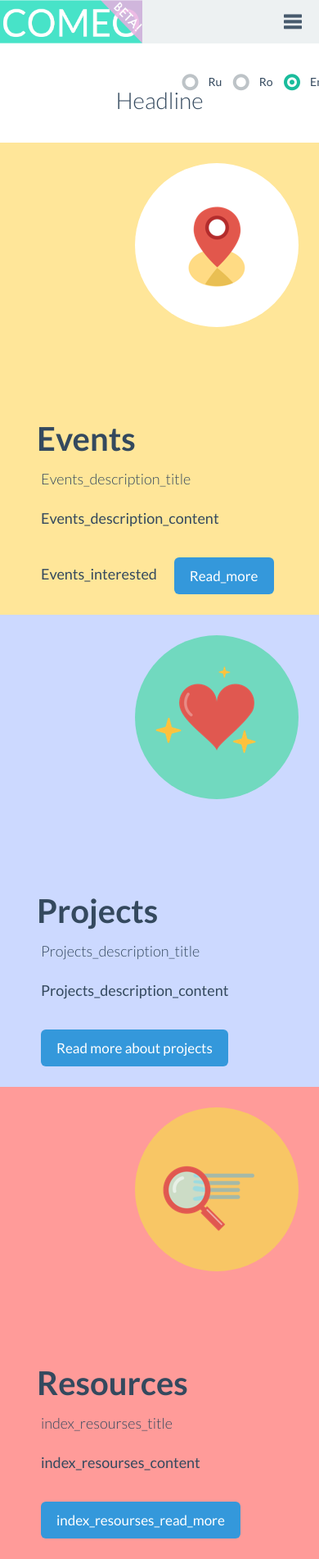
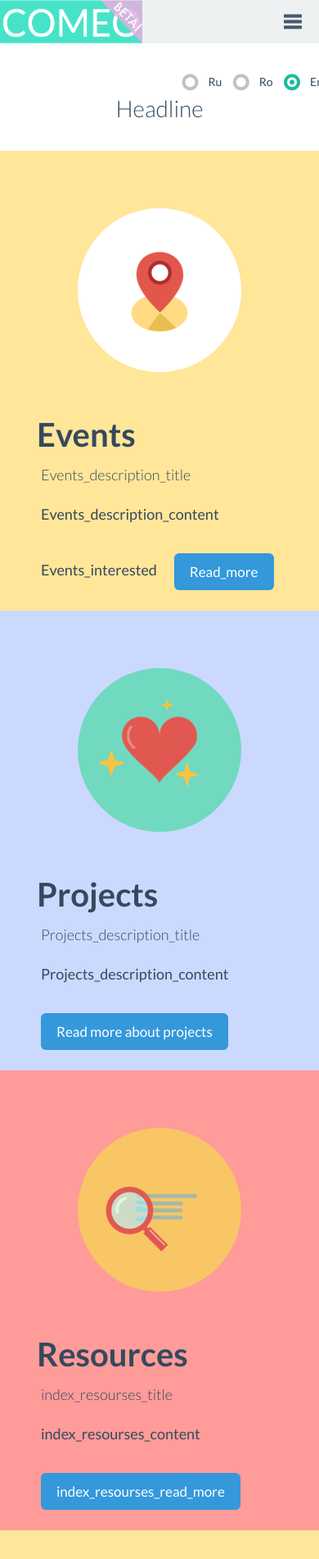
Before and after one commit to ipostolaki/Comeo, a Django app: page / in a window 390 px wide; the page is wider, and only the part inside the window is pictured. Shown: that part at 82% size. After the commit the page ends 1867 px from the top of that part, so only its background shows below. Run offline with Django 3.2, Linux system fonts and the light colour scheme; parts of the project's set-up code (start-up, migrations or seed data) failed here and were passed over; some libraries are stand-ins or nearby versions.

Commit message:
mobile home page fixes

```diff
--- a/comeo_app/static/comeo_app/kickdrop/styles.css
+++ b/comeo_app/static/comeo_app/kickdrop/styles.css
@@ -69,7 +69,7 @@
   background-color: white;
   transform: translate3d(0, 0, 0);
   -webkit-transform: translate3d(0, 0, 0);
-  margin-left: 150px;
+  margin-top: 70px;
 }
 
 .icon.bullseye {
--- a/comeo_app/templates/comeo_app/base.html
+++ b/comeo_app/templates/comeo_app/base.html
@@ -99,7 +99,7 @@
     <div class="container-fluid">
 
         <!-- language selector -->
-        <div class="row text-right" style="margin-bottom:-20px; padding-top:80px">
+        <div class="row text-right" style="margin-bottom:10px; padding-top:80px">
             <div class="col-md-11">
                 <form class="form-inline" id="changeLangForm" action="{% url 'comeo_app:set_language'%}" method="post">
                     {% csrf_token %}
--- a/comeo_app/templates/comeo_app/index.html
+++ b/comeo_app/templates/comeo_app/index.html
@@ -16,11 +16,11 @@
     <p class="lead text-center" style="margin-top:-20px">{% trans 'Headline' %}</p>
 
             <div class="row events-row">
-                <div class="col-sm-3">
+                <div class="col-md-3 col-md-push-1 col-xs-push-2">
                     <div class="icon map"></div>
                 </div>
-                <div class="col-sm-6" style="margin-left:50px;">
-                    <h3 style="display:inline-block; padding-top:60px; margin-left:-20px;">{% trans 'Events' %}</h3>
+                <div class="col-md-6" style="margin-left:50px;">
+                    <h3 style="display:inline-block; margin-left:-20px;">{% trans 'Events' %}</h3>
                     <p class="row-lead">
                         {% trans 'Events_description_title' %}
                     </p>
@@ -37,11 +37,11 @@
             </div>
 
             <div class="row projects-row">
-                <div class="col-sm-3">
+                <div class="col-md-3 col-md-push-1 col-xs-push-2">
                     <div class="icon love"></div>
                 </div>
-                <div class="col-sm-6" style="margin-left:50px;">
-                    <h3 style="display:inline-block; padding-top:60px; margin-left:-20px;">{% trans 'Projects' %}</h3>
+                <div class="col-md-6" style="margin-left:50px;">
+                    <h3 style="display:inline-block; margin-left:-20px;">{% trans 'Projects' %}</h3>
                     <div class="row-lead">
                         {% trans 'Projects_description_title' %}
                     </div>
@@ -56,11 +56,11 @@
 
 
             <div class="row resources-row">
-                <div class="col-sm-3">
+                <div class="col-md-3 col-md-push-1 col-xs-push-2">
                     <div class="icon search"></div>
                 </div>
-                <div class="col-sm-6" style="margin-left:50px;">
-                    <h3 style="display:inline-block; padding-top:60px; margin-left:-20px;">{% trans 'Resources' %}</h3>
+                <div class="col-md-6" style="margin-left:50px;">
+                    <h3 style="display:inline-block; margin-left:-20px;">{% trans 'Resources' %}</h3>
                     <div class="row-lead">
                         {% trans 'index_resourses_title' %}
                     </div>
@@ -75,11 +75,11 @@
 
 
             <!--<div class="row groups-row">-->
-                <!--<div class="col-sm-3">-->
+                <!--<div class="col-md-3 col-md-push-1 col-xs-push-2">-->
                     <!--<div class="icon chat"></div>-->
                 <!--</div>-->
-                <!--<div class="col-sm-6" style="margin-left:50px;">-->
-                    <!--<h3 style="display:inline-block; padding-top:60px; margin-left:-20px;">{% trans 'Groups' %}</h3>-->
+                <!--<div class="col-md-6" style="margin-left:50px;">-->
+                    <!--<h3 style="display:inline-block; margin-left:-20px;">{% trans 'Groups' %}</h3>-->
                     <!--<div class="row-lead">-->
                         <!--{% trans 'index_groups_title' %}-->
                     <!--</div>-->
```
